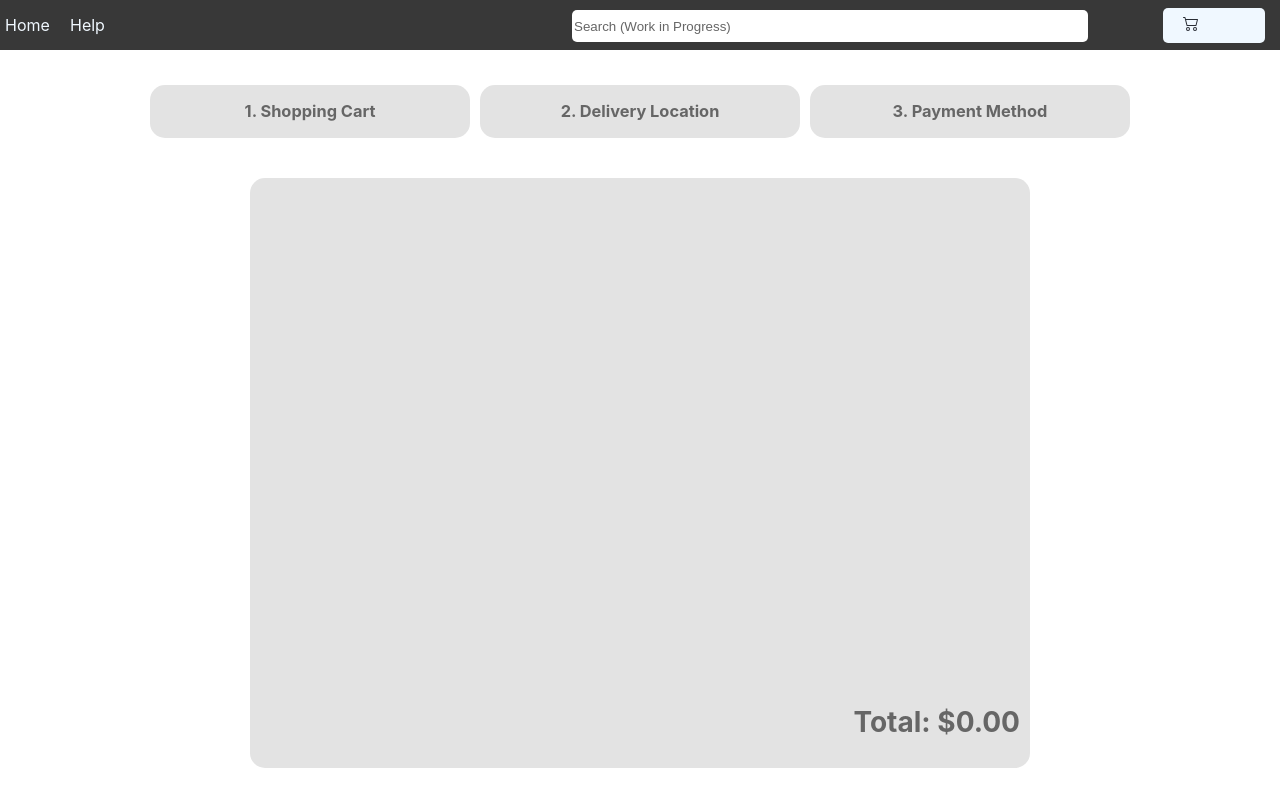
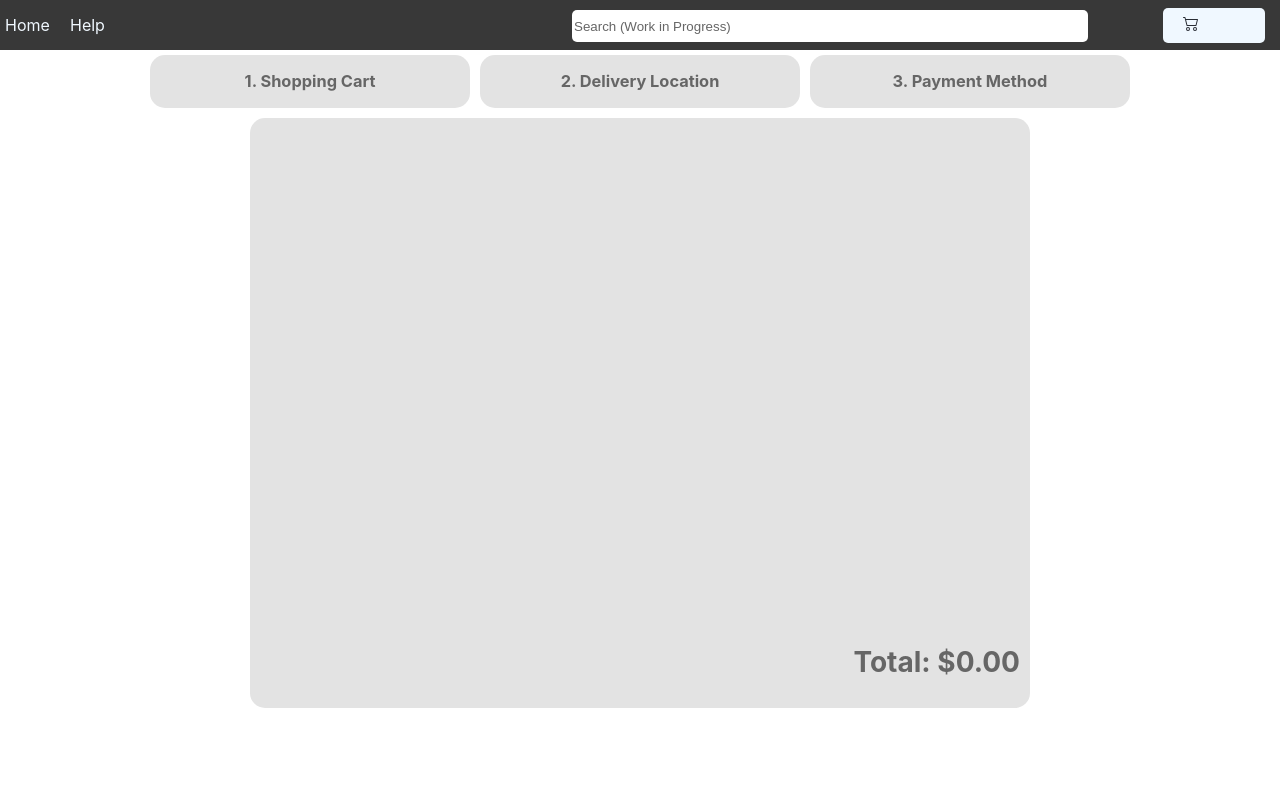
Before and after one commit to ALangford98/kws, a React (Create React App) app: page /Cart in a window 1280 px wide. Built offline with nearby package versions, Linux system fonts and the light colour scheme.

Commit message:
Removed gap on Cart page so the context shows without scrolling

```diff
--- a/src/pages/Cart.js
+++ b/src/pages/Cart.js
@@ -10,7 +10,6 @@ function Cart() {
     <div>
       <div className='parent-container'>
         <div className='scrollable-div'>
-          <div className='HeadGap'></div>
           <div className='Row'>
             <div className={`HeadCard ${activeTab === 0 ? 'active' : ''}`} onClick={() => setActiveTab(0)}>
               <h3>1. Shopping Cart</h3>
@@ -23,7 +22,7 @@ function Cart() {
               <h3>3. Payment Method</h3>
             </div>
           </div>
-          <div className='HeadGap'></div>
+
           <div className='Row'>
             <CartTab activeTab={activeTab} />
           </div>
```
